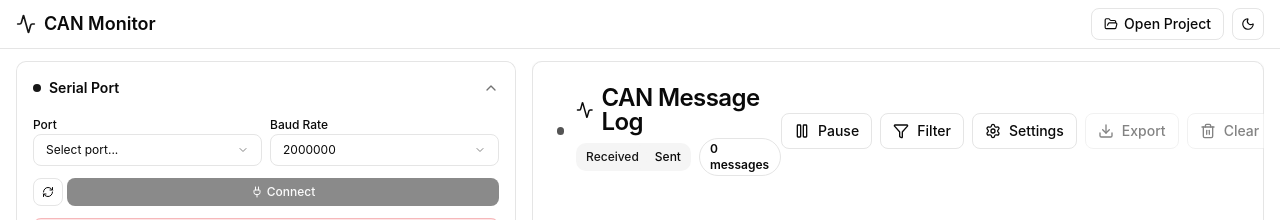
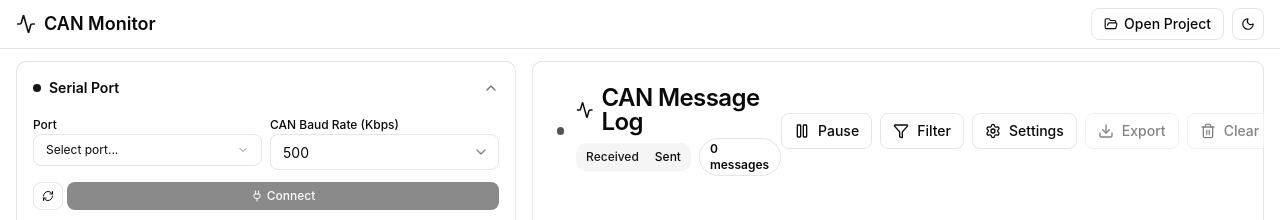
Before and after one commit to leon6002/can-monitor, a React (Vite) app: page / in a window 1280 px wide. Shown: the top 220 px of the page. Built offline with nearby package versions, Linux system fonts and the light colour scheme.

Commit message:
replace usb baud rate with can baud rate

```diff
--- a/src/components/SerialPortSelector.tsx
+++ b/src/components/SerialPortSelector.tsx
@@ -1,4 +1,5 @@
-import { useState, useEffect } from "react";
+import { useState, useEffect, useRef } from "react";
+import { createPortal } from "react-dom";
 import { invoke } from "@tauri-apps/api/core";
 import { toast } from "sonner";
 import { Button } from "@/components/ui/button";
@@ -9,10 +10,11 @@ import {
   SelectTrigger,
   SelectValue,
 } from "@/components/ui/select";
+import { Input } from "@/components/ui/input";
 import { Label } from "@/components/ui/label";
 import { useCANStore } from "@/store/canStore";
 import { useProjectStore } from "@/store/projectStore";
-import { RefreshCw, Plug, Unplug } from "lucide-react";
+import { RefreshCw, Plug, Unplug, ChevronDown } from "lucide-react";
 
 interface SerialPort {
   name: string;
@@ -33,17 +35,36 @@ export function SerialPortSelector() {
 
   const { currentProject, updateProject } = useProjectStore();
 
-  const [baudRate, setBaudRate] = useState(() => {
-    return currentProject?.baudRate || "2000000";
+  const [canBaudRate, setCanBaudRate] = useState(() => {
+    return currentProject?.canBaudRate
+      ? (parseInt(currentProject.canBaudRate) / 1000).toString()
+      : "500";
   });
   const [isRefreshing, setIsRefreshing] = useState(false);
   const [isConnecting, setIsConnecting] = useState(false);
+  const [isBaudRateOpen, setIsBaudRateOpen] = useState(false);
+  const [dropdownPosition, setDropdownPosition] = useState({ top: 0, left: 0, width: 0 });
+  const baudRateInputRef = useRef<HTMLDivElement>(null);
+
+  const toggleDropdown = () => {
+    if (isConnected) return;
+
+    if (!isBaudRateOpen && baudRateInputRef.current) {
+      const rect = baudRateInputRef.current.getBoundingClientRect();
+      setDropdownPosition({
+        top: rect.bottom + window.scrollY,
+        left: rect.left + window.scrollX,
+        width: rect.width,
+      });
+    }
+    setIsBaudRateOpen(!isBaudRateOpen);
+  };
 
   // 从项目加载串口设置
   useEffect(() => {
     if (currentProject) {
-      if (currentProject.baudRate) {
-        setBaudRate(currentProject.baudRate);
+      if (currentProject.canBaudRate) {
+        setCanBaudRate((parseInt(currentProject.canBaudRate) / 1000).toString());
       }
       if (currentProject.selectedPort) {
         setSelectedPort(currentProject.selectedPort);
@@ -60,14 +81,14 @@ export function SerialPortSelector() {
         const updatedProject = {
           ...currentProject,
           selectedPort,
-          baudRate,
+          canBaudRate: (parseInt(canBaudRate) * 1000).toString(),
           updatedAt: Date.now(),
         };
 
         // 先更新 store
         updateProject({
           selectedPort,
-          baudRate,
+          canBaudRate: (parseInt(canBaudRate) * 1000).toString(),
         });
 
         // 再保存到文件
@@ -88,20 +109,15 @@ export function SerialPortSelector() {
 
       return () => clearTimeout(saveTimer);
     }
-  }, [selectedPort, baudRate, currentProject?.id, currentProject?.projectPath]);
+  }, [selectedPort, canBaudRate, currentProject?.id, currentProject?.projectPath]);
 
-  // 常用波特率选项
-  const commonBaudRates = [
-    "9600",
-    "19200",
-    "38400",
-    "57600",
-    "115200",
-    "230400",
-    "460800",
-    "921600",
-    "1000000",
-    "2000000",
+  // 常用CAN波特率选项
+  const commonCanBaudRates = [
+    "125",
+    "250",
+    "500",
+    "800",
+    "1000",
   ];
 
   const refreshPorts = async () => {
@@ -135,10 +151,11 @@ export function SerialPortSelector() {
     try {
       await invoke("connect_serial_port", {
         portName: selectedPort,
-        baudRate: parseInt(baudRate),
+        baudRate: 2000000,
+        canBaudRate: parseInt(canBaudRate) * 1000,
       });
       setIsConnected(true);
-      toast.success(`Connected to ${selectedPort} at ${baudRate} baud`);
+      toast.success(`Connected to ${selectedPort} (CAN: ${canBaudRate} Kbps)`);
     } catch (error) {
       const errorMsg = `Failed to connect: ${error}`;
       setConnectionError(errorMsg);
@@ -192,24 +209,62 @@ export function SerialPortSelector() {
         </div>
         <div className="space-y-1">
           <Label htmlFor="baud-rate" className="text-xs font-medium">
-            Baud Rate
+            CAN Baud Rate (Kbps)
           </Label>
-          <Select
-            value={baudRate}
-            onValueChange={setBaudRate}
-            disabled={isConnected}
-          >
-            <SelectTrigger>
-              <SelectValue placeholder="Select baud rate..." />
-            </SelectTrigger>
-            <SelectContent>
-              {commonBaudRates.map((rate) => (
-                <SelectItem key={rate} value={rate}>
-                  {rate}
-                </SelectItem>
-              ))}
-            </SelectContent>
-          </Select>
+          <div className="relative" ref={baudRateInputRef}>
+            <Input
+              id="baud-rate"
+              type="text"
+              value={canBaudRate}
+              onChange={(e) => setCanBaudRate(e.target.value)}
+              disabled={isConnected}
+              placeholder="500"
+              className="h-9 pr-8"
+              onClick={toggleDropdown}
+            />
+            <Button
+              variant="ghost"
+              size="sm"
+              className="absolute right-0 top-0 h-9 w-9 px-0 py-0 hover:bg-transparent"
+              disabled={isConnected}
+              onClick={toggleDropdown}
+            >
+              <ChevronDown className="h-4 w-4 opacity-50" />
+            </Button>
+
+            {isBaudRateOpen && !isConnected && createPortal(
+              <>
+                <div
+                  className="fixed inset-0 z-50 bg-transparent"
+                  onClick={() => setIsBaudRateOpen(false)}
+                />
+                <div
+                  className="absolute z-50 rounded-md border bg-popover text-popover-foreground shadow-md animate-in fade-in-0 zoom-in-95"
+                  style={{
+                    top: dropdownPosition.top + 4, // Add a little gap
+                    left: dropdownPosition.left,
+                    width: dropdownPosition.width,
+                  }}
+                >
+                  <div className="p-1">
+                    {commonCanBaudRates.map((rate) => (
+                      <div
+                        key={rate}
+                        className="relative flex w-full cursor-default select-none items-center rounded-sm py-1.5 pl-2 pr-2 text-xs outline-none hover:bg-accent hover:text-accent-foreground"
+                        onClick={() => {
+                          setCanBaudRate(rate);
+                          setIsBaudRateOpen(false);
+                        }}
+                      >
+                        {rate}
+                      </div>
+                    ))}
+                  </div>
+                </div>
+              </>,
+              document.body
+            )}
+          </div>
         </div>
       </div>
 
@@ -263,7 +318,7 @@ export function SerialPortSelector() {
                 : selectedPort}
             </p>
             <p className="text-xs text-green-600 dark:text-green-400">
-              {baudRate} baud
+              CAN: {canBaudRate} Kbps
             </p>
           </div>
         </div>
--- a/src/store/projectStore.ts
+++ b/src/store/projectStore.ts
@@ -19,7 +19,8 @@ export interface ProjectConfig {
 
   // Serial Port Settings
   selectedPort: string | null;
-  baudRate: string;
+  baudRate: string;   // Serial Baud Rate (Fixed at 2000000 mostly)
+  canBaudRate: string; // CAN Baud Rate (e.g. 500000)
 
   // CAN Message Templates
   messageTemplates: CANMessageTemplate[];
@@ -75,6 +76,7 @@ export const useProjectStore = create<ProjectStore>()(
           updatedAt: Date.now(),
           selectedPort: null,
           baudRate: "2000000",
+          canBaudRate: "500000",
           messageTemplates: [
             {
               id: crypto.randomUUID(),
```
Also changed, not shown: 2 other files (tests, documents, lock files or other folders).
